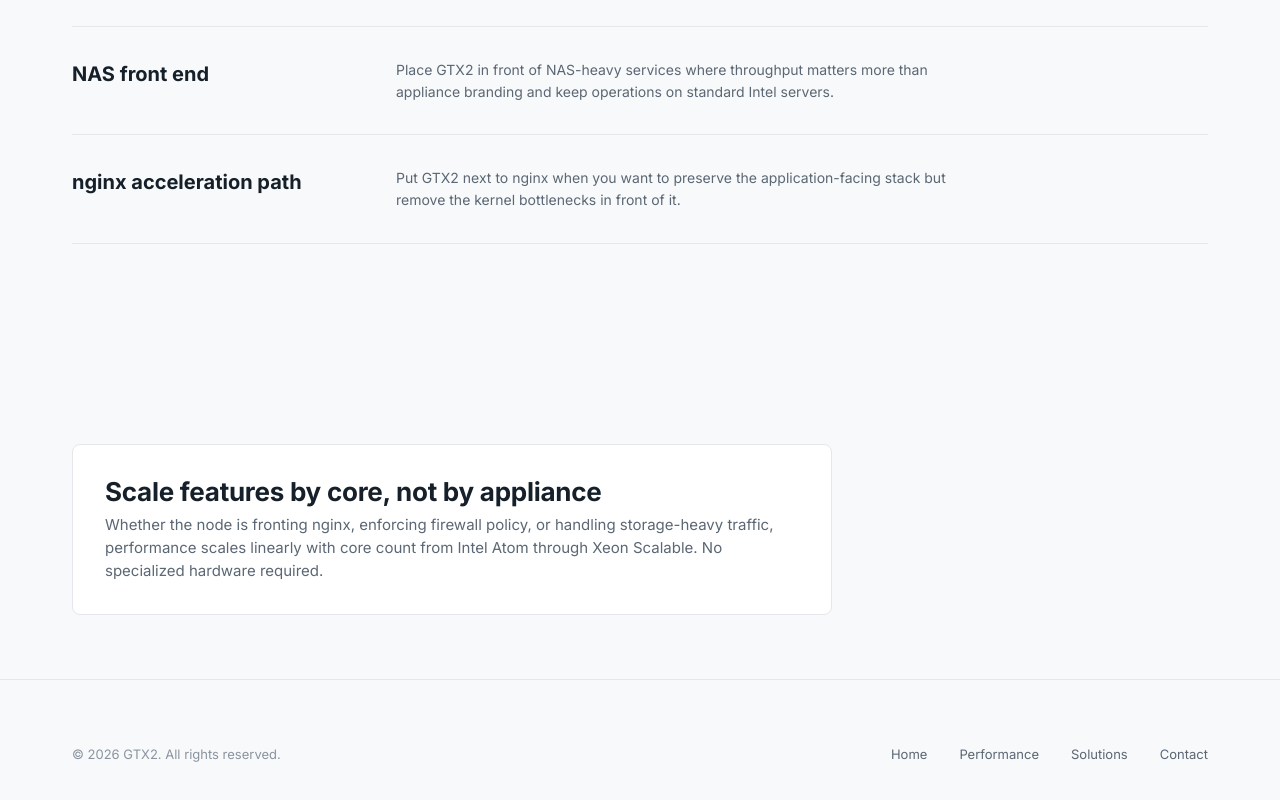
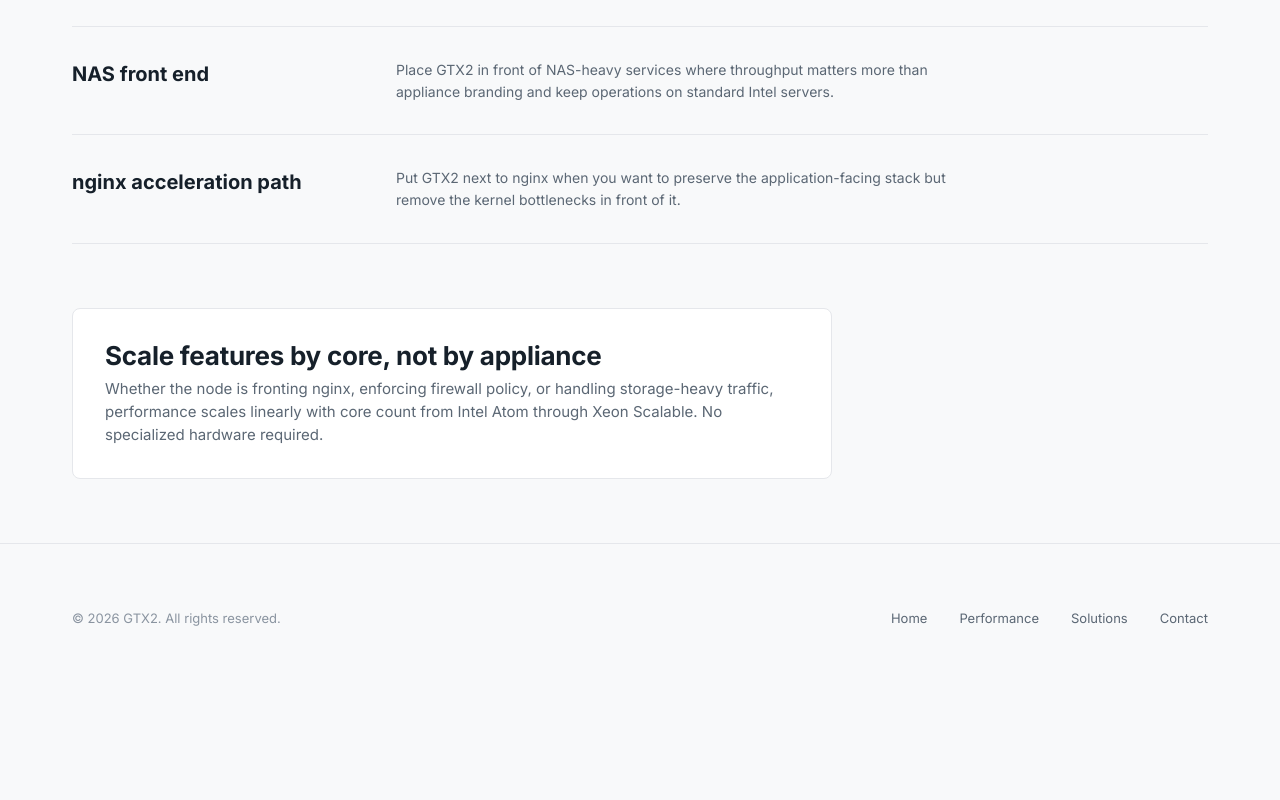
Before and after one commit to jogi9928/gtx2Website, a website: page performance.html in a window 1280 px wide. Shown: the part 2635-3435 px from the top of the page. After the commit the page ends 3327 px from the top, so only its background shows below. Drawn offline with Linux system fonts and the light colour scheme.

Commit message:
minor spacing change

```diff
--- a/css/performance.css
+++ b/css/performance.css
@@ -258,7 +258,7 @@
 }
 
 .deployment-section {
-  padding: 0 0 var(--space-2xl);
+  padding: 0 0 var(--space-lg);
 }
 
 .deployment-section .section-heading {
@@ -356,7 +356,7 @@
 }
 
 .scaling-section {
-  padding: var(--space-sm) 0 var(--space-md);
+  padding: 0 0 var(--space-md);
 }
 
 .scaling-card {
```
